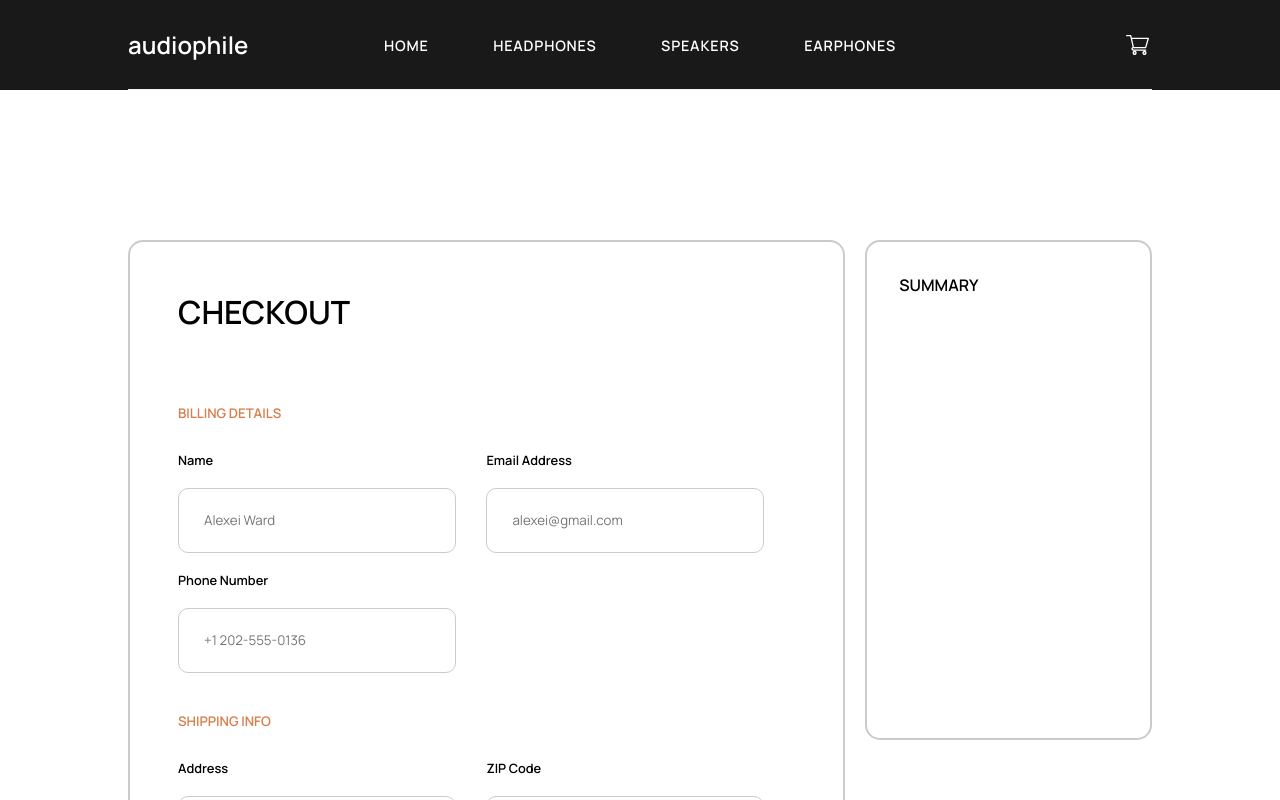
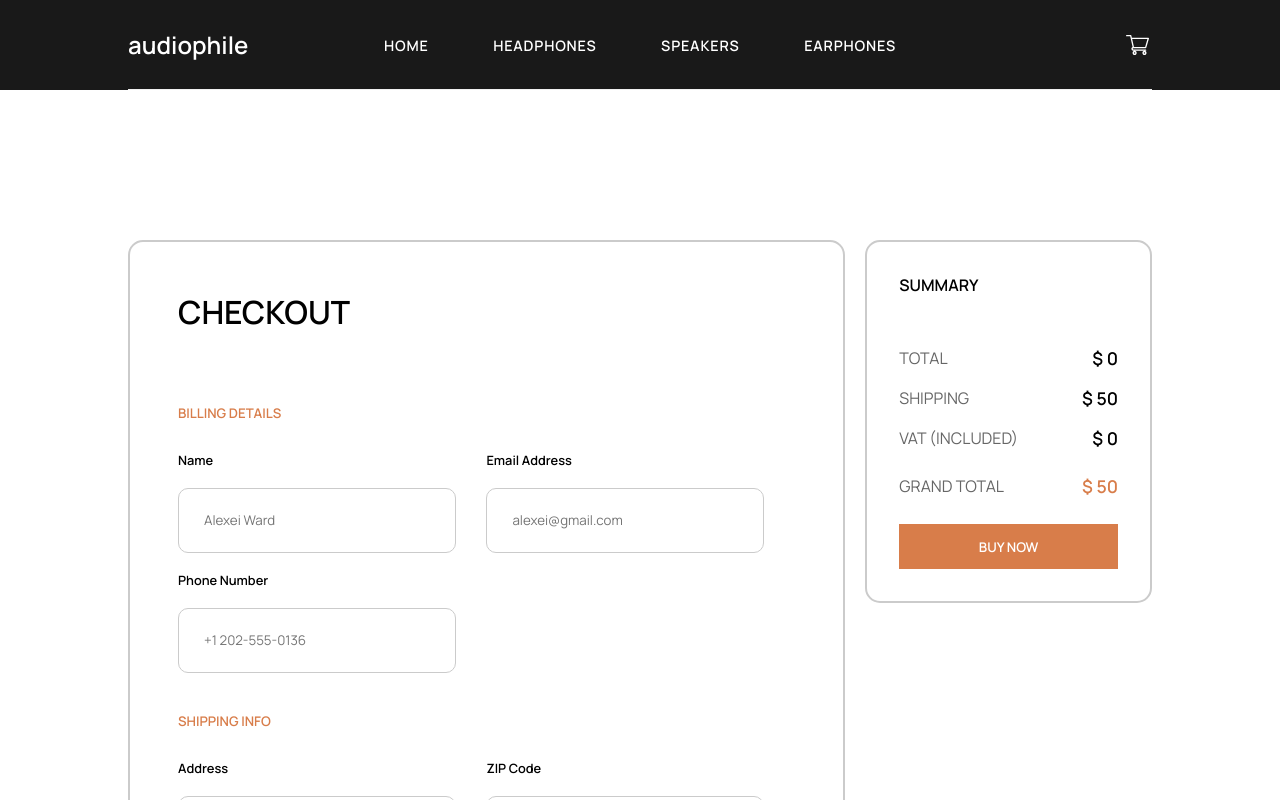
Before and after one commit to kacperlaudanski/Audiophile-e-commerce, a React (Create React App) app in the folder my-app/: page /checkout in a window 1280 px wide. Shown: the top 800 px of the page. Built offline with nearby package versions, Linux system fonts and the light colour scheme.

Commit message:
checkout cart style and logic

```diff
--- a/my-app/src/components/Checkout/CheckoutCart.tsx
+++ b/my-app/src/components/Checkout/CheckoutCart.tsx
@@ -1,19 +1,21 @@
 import React from "react";
-import '../../dist-styles/checkout.css'
-import CheckoutCartItem from "./CheckoutCartItem";
+import "../../dist-styles/checkout.css";
 import { useShoppingCart } from "../../context/CartContext";
+import PricingTable from "./CheckoutPricingTable";
 
 const CheckoutCart: React.FC = (props) => {
+  const { cartItems, renderCheckoutItems } = useShoppingCart();
 
-    const {cartItems, totalPrice, renderCheckoutItems} = useShoppingCart();
-    return (
-        <div className="checkout-cart-container">
-           <h4>SUMMARY</h4>
-           <div className="checkout-items-container">
-             {renderCheckoutItems()}
-           </div>
-        </div>
-    )
-}
+  return (
+    <React.Fragment>
+      <div className="checkout-cart-container">
+        <h4>SUMMARY</h4>
+        <div className="checkout-items-container">{renderCheckoutItems()}</div>
+        <PricingTable />
+        <button className="checkout-buy-btn" type="button">BUY NOW</button>
+      </div>
+    </React.Fragment>
+  );
+};
 
 export default CheckoutCart;
--- a/my-app/src/components/Checkout/CheckoutCartItem.tsx
+++ b/my-app/src/components/Checkout/CheckoutCartItem.tsx
@@ -23,7 +23,6 @@ const CheckoutCartItem: React.FC<CheckoutCartItem> = ({
           <span className="checkout-price">$ {price}</span>
         </div>
       </div>
-
       <div className="checkout-item-quantity">x {quantity}</div>
     </div>
   );
--- /dev/null
+++ b/my-app/src/components/Checkout/CheckoutPricingTable.tsx
@@ -0,0 +1,36 @@
+import React from "react";
+import { useShoppingCart } from "../../context/CartContext";
+import { vatCounter } from "../../utilities/vatCounter";
+import '../../dist-styles/checkout.css'
+
+const PricingTable = () => {
+
+    const {totalPrice} = useShoppingCart();
+
+    const shippingCost = 50;
+    const vat = vatCounter(totalPrice);
+    const grandTotal = totalPrice + shippingCost;
+
+    return (
+        <div className="checkout-costs-container">
+        <div className="checkout-cost">
+            <span className="cost-title">TOTAL</span>
+            <span className="cost-value">$ {totalPrice}</span>
+        </div>
+        <div className="checkout-cost">
+            <span className="cost-title">SHIPPING</span>
+            <span className="cost-value">$ {shippingCost}</span>
+        </div>
+        <div className="checkout-cost">
+            <span className="cost-title">VAT (INCLUDED)</span>
+            <span className="cost-value">$ {vat}</span>
+        </div>
+        <div className="checkout-grand-total">
+            <span className="cost-title">GRAND TOTAL</span>
+            <span className="grand-total-value">$ {grandTotal}</span>
+        </div>
+       </div>
+    )
+}
+
+export default PricingTable;
--- a/my-app/src/dist-styles/checkout.css
+++ b/my-app/src/dist-styles/checkout.css
@@ -6,7 +6,8 @@
   box-sizing: border-box;
   font-family: "Manrope", sans-serif;
 }
-.cta-button {
+.cta-button,
+.checkout-container .checkout-cart-container .checkout-buy-btn {
   height: 45px;
   font-weight: bolder;
   color: #ffffff;
@@ -121,11 +122,15 @@
 }
 .checkout-container .checkout-cart-container {
   width: 28%;
-  height: 500px;
+  height: auto;
   background-color: #ffffff;
   border: 2px solid #cbcbcb;
   border-radius: 15px;
   padding: 2em;
+  display: flex;
+  align-items: flex-start;
+  justify-content: space-between;
+  flex-direction: column;
 }
 .checkout-container .checkout-cart-container .checkout-items-container {
   width: 100%;
@@ -176,3 +181,50 @@
   font-size: 0.9rem;
   font-weight: 800;
 }
+.checkout-container .checkout-cart-container .checkout-costs-container {
+  width: 100%;
+  height: auto;
+  margin-top: 1.1em;
+  display: flex;
+  align-items: center;
+  justify-content: space-between;
+  flex-direction: column;
+}
+.checkout-container .checkout-cart-container .checkout-costs-container .cost-title {
+  color: #666666;
+  font-size: 1rem;
+}
+.checkout-container .checkout-cart-container .checkout-costs-container .checkout-cost {
+  width: 100%;
+  margin-top: 1em;
+  display: flex;
+  align-items: center;
+  justify-content: space-between;
+  flex-direction: row;
+}
+.checkout-container .checkout-cart-container .checkout-costs-container .checkout-cost .cost-value {
+  color: #000000;
+  font-size: 1.1rem;
+  font-weight: 800;
+}
+.checkout-container .checkout-cart-container .checkout-costs-container .checkout-grand-total {
+  width: 100%;
+  margin-top: 1.5em;
+  display: flex;
+  align-items: center;
+  justify-content: space-between;
+  flex-direction: row;
+}
+.checkout-container .checkout-cart-container .checkout-costs-container .checkout-grand-total .grand-total-value {
+  color: #d87d4a;
+  font-size: 1.1rem;
+  font-weight: 800;
+}
+.checkout-container .checkout-cart-container .checkout-buy-btn {
+  width: 100%;
+  margin-top: 2em;
+  background-color: #d87d4a;
+}
+.checkout-container .checkout-cart-container .checkout-buy-btn:hover {
+  background-color: #fbaf85;
+}
--- a/my-app/src/styles/checkout.less
+++ b/my-app/src/styles/checkout.less
@@ -111,11 +111,12 @@
 
   .checkout-cart-container {
     width: 28%;
-    height: 500px;
+    height: auto;
     background-color: @white;
     border: 2px solid @lighter-gray;
     border-radius: 15px;
     padding: 2em;
+    .flex-setup(flex-start, space-between, column);
 
     .checkout-items-container {
       width: 100%;
@@ -130,7 +131,7 @@
         .flex-setup(center,space-between, row);
 
         .checkout-item-info-container {
-          width:90%;
+          width: 90%;
           .flex-setup(center, flex-start, row);
 
           img {
@@ -156,12 +157,56 @@
         }
 
         .checkout-item-quantity {
-          width:10%;
+          width: 10%;
           color: @gray;
           font-size: 0.9rem;
           font-weight: 800;
         }
       }
     }
+
+    .checkout-costs-container {
+      width: 100%;
+      height: auto;
+      margin-top: 1.1em;
+      .flex-setup(center, space-between, column);
+
+      .cost-title {
+        color: @gray;
+        font-size: 1rem;
+      }
+
+      .checkout-cost {
+        width: 100%;
+        margin-top: 1em;
+        .flex-setup(center, space-between, row);
+
+        .cost-value {
+          color: @black;
+          font-size: 1.1rem;
+          font-weight: 800;
+        }
+      }
+      .checkout-grand-total {
+        width:100%;
+        margin-top: 1.5em;
+        .flex-setup(center, space-between, row);
+
+        .grand-total-value {
+          color: @dark-orange;
+          font-size: 1.1rem;
+          font-weight: 800;
+        }
+      }
+    }
+    .checkout-buy-btn:extend(.cta-button){
+      width:100%;
+      margin-top:2em;
+      background-color: @dark-orange;
+
+      &:hover{
+        background-color: @bright-orange;
+      }
+    }
   }
 }
--- /dev/null
+++ b/my-app/src/utilities/vatCounter.ts
@@ -0,0 +1,3 @@
+export function vatCounter(value: number){
+    return Math.floor(value * 0.20);
+}
```
